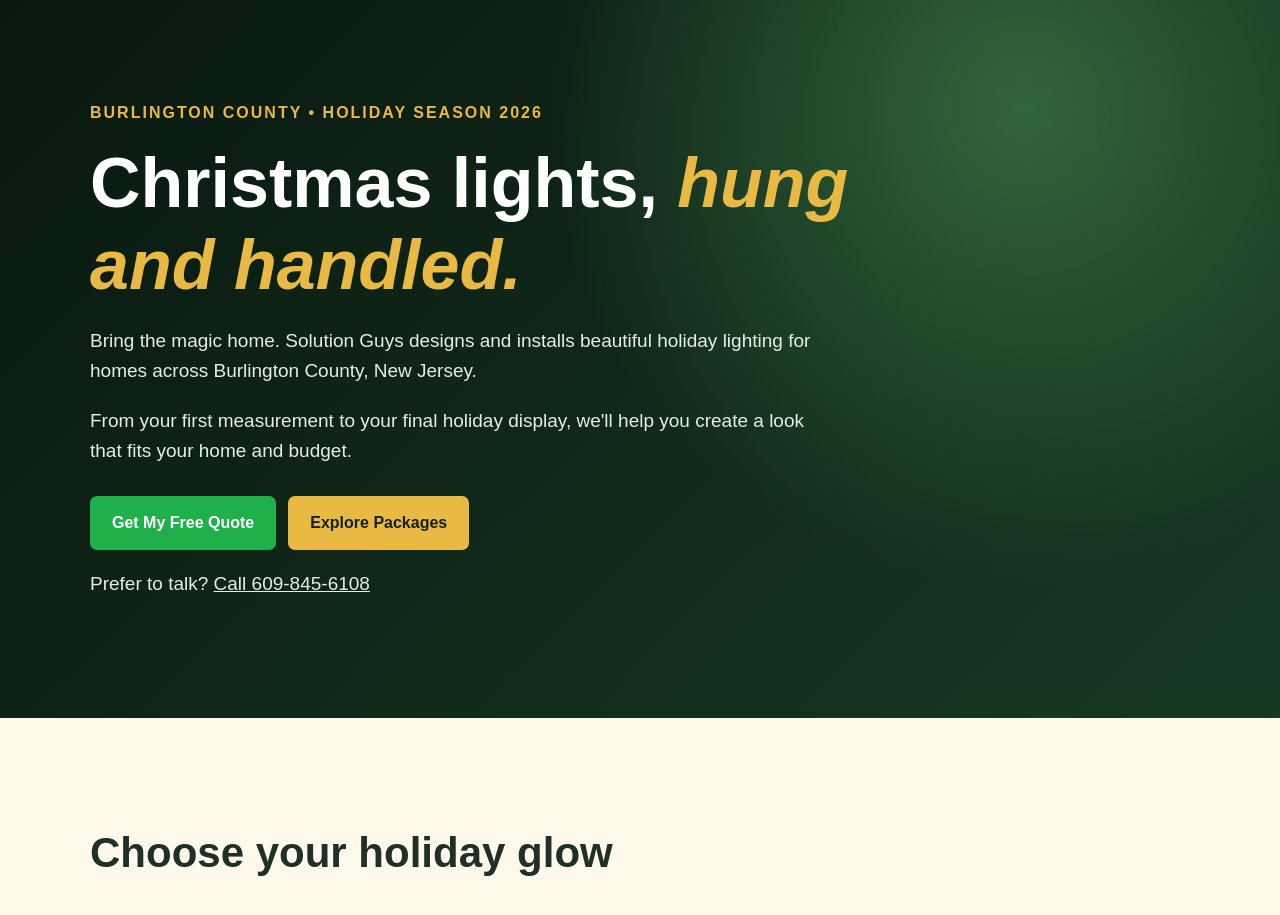
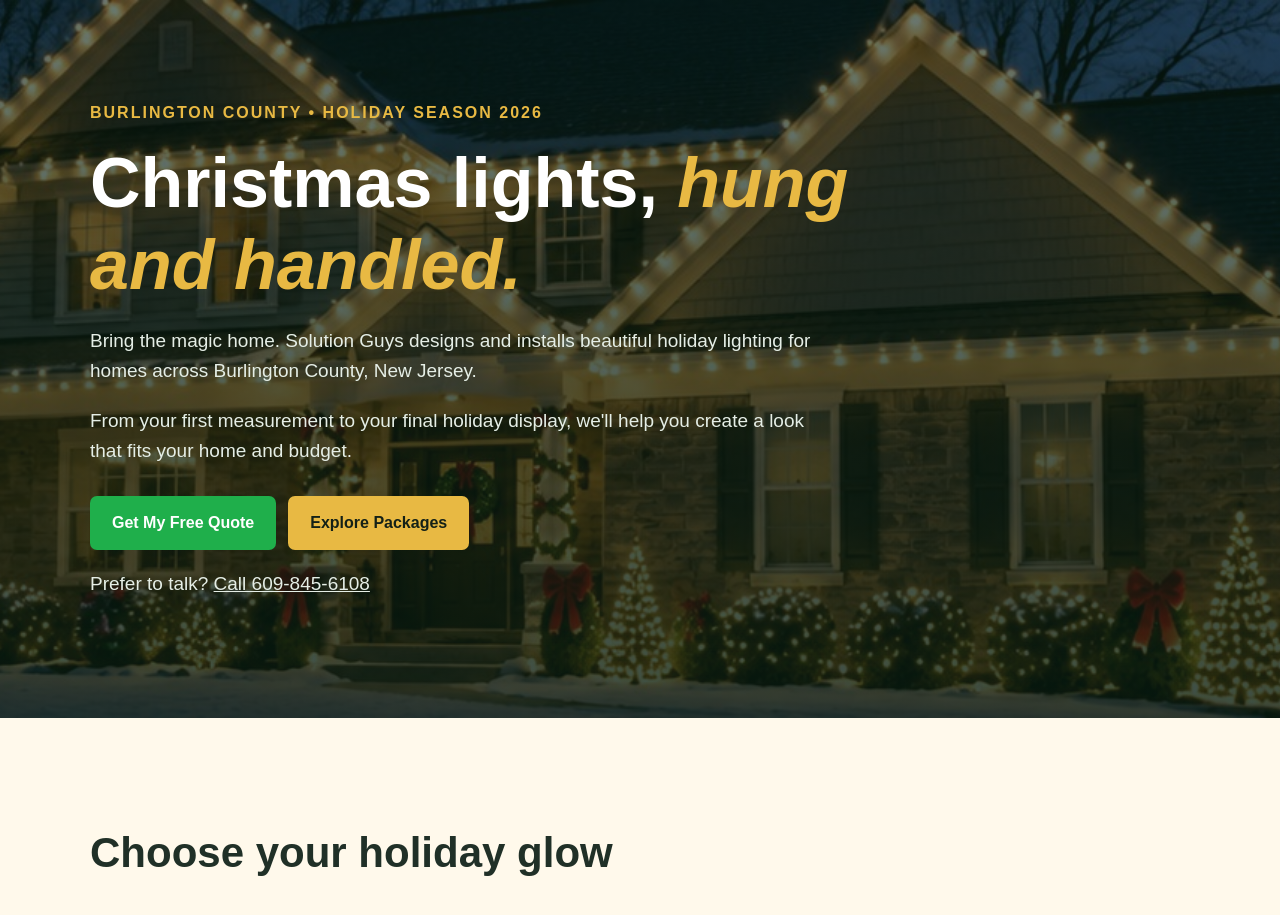
Before and after one commit to Dwowbyte/solution-guys-nj-site, a Flask app: page /christmas-lights in a window 1280 px wide. Shown: the part 86-1001 px from the top of the page. Run offline with Flask 3, Linux system fonts and the light colour scheme.

Commit message:
Update hero section styles in christmas_lights.html

```diff
--- a/templates/christmas_lights.html
+++ b/templates/christmas_lights.html
@@ -86,13 +86,21 @@
     .btn:hover { filter: brightness(.94); }
     .button-row { display: flex; flex-wrap: wrap; gap: 12px; }
 
-    .hero {
-      color: white;
-      background:
-        radial-gradient(circle at 80% 15%, #32653c 0, transparent 40%),
-        linear-gradient(135deg, #09170f, #173923);
-      padding: 100px 20px;
-    }
+
+.hero {
+    color: white;
+    background:
+        linear-gradient(
+            rgba(8, 29, 17, 0.60),
+            rgba(8, 29, 17, 0.78)
+        ),
+        url("{{ url_for('static', filename='images/christmas-hero.jpg') }}");
+    background-size: cover;
+    background-position: center;
+    background-repeat: no-repeat;
+    padding: 100px 20px;
+}
+
     .eyebrow {
       color: var(--gold);
       text-transform: uppercase;
```
